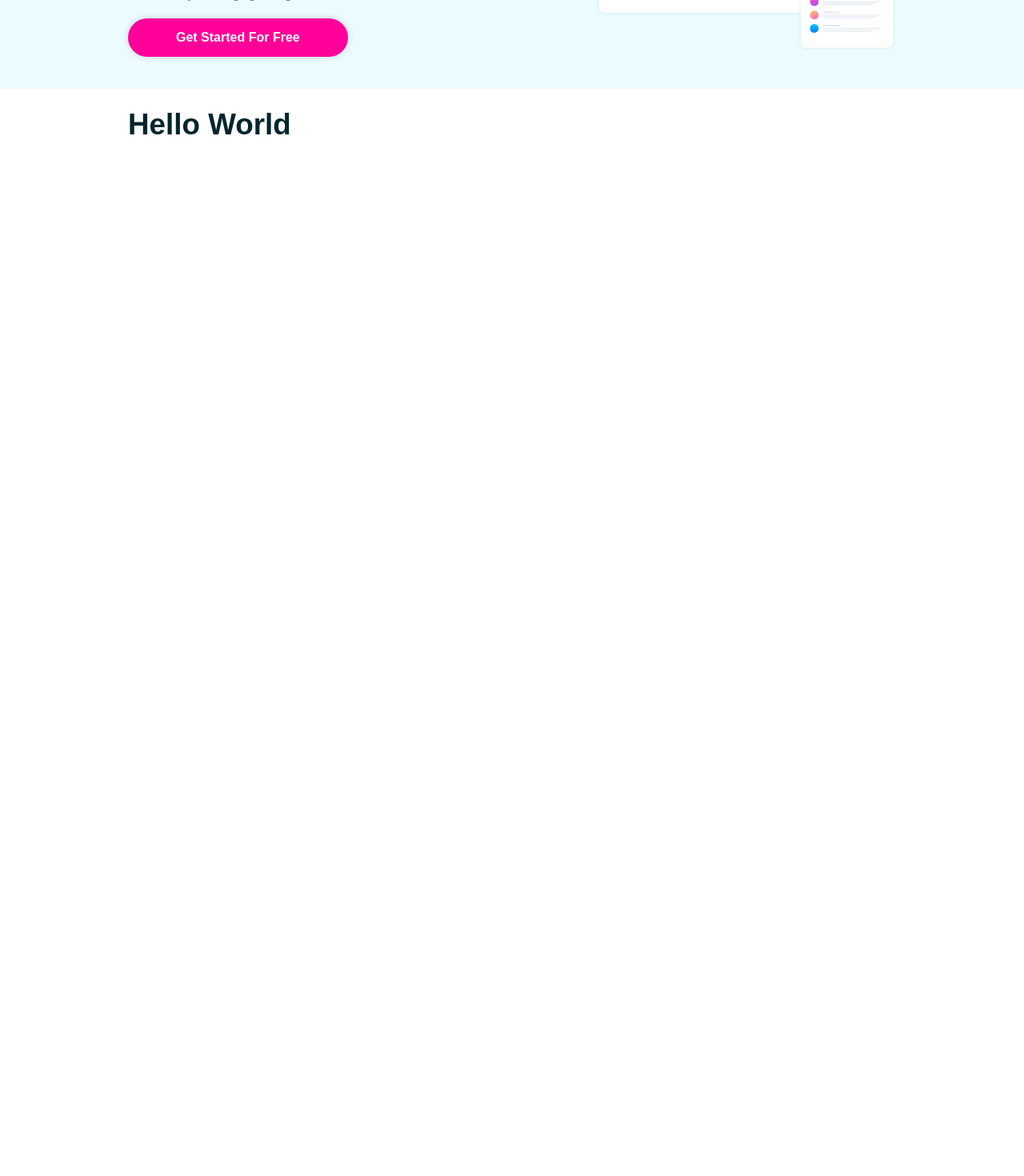
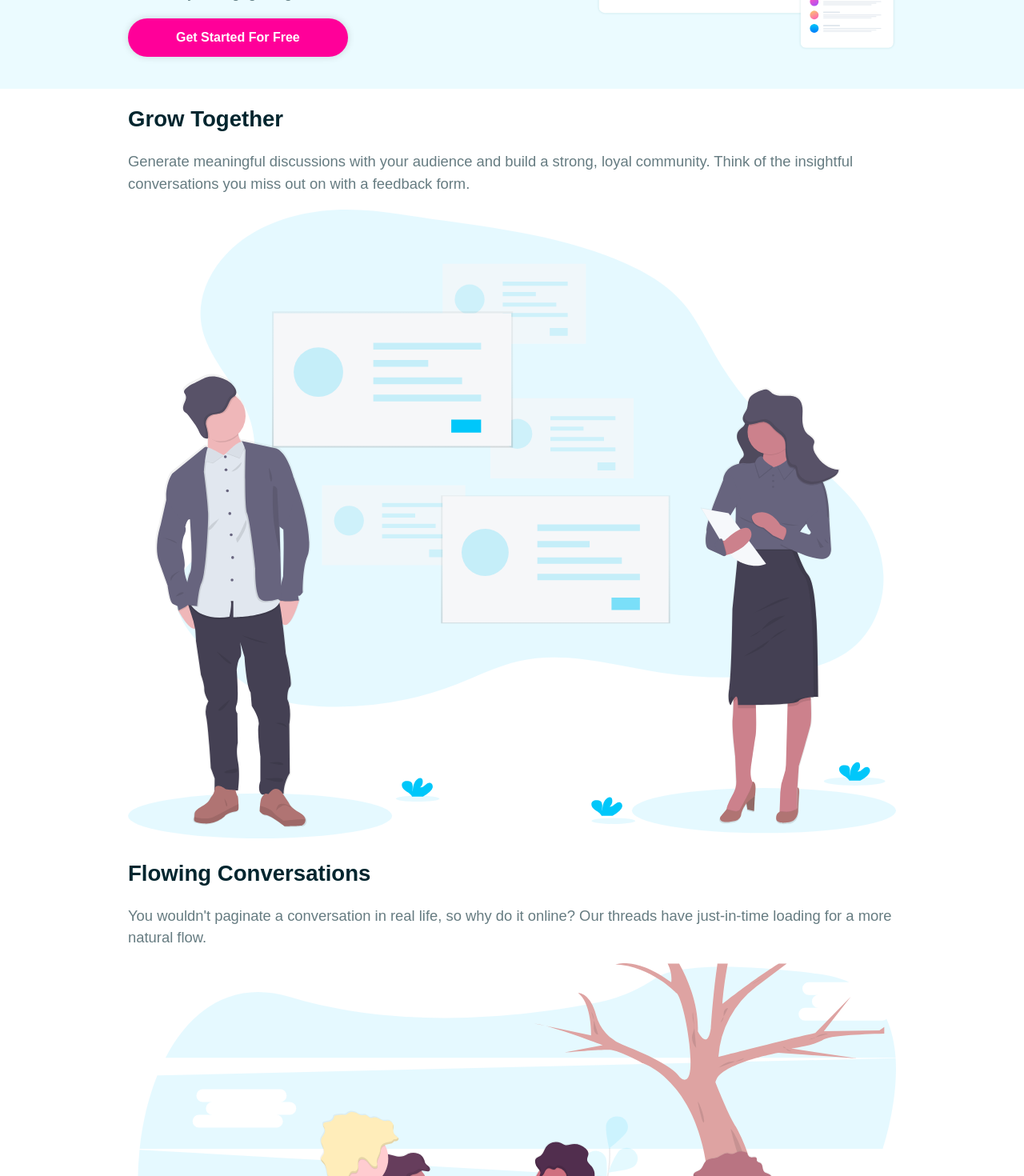
Before and after one commit to JigneshWorld/react-styled-components-example, a React (Create React App) app: page / in a window 1280 px wide. Shown: the part 340-1810 px from the top of the page at 80% size. Before the commit the page ends 800 px from the top, so only its background shows below. Built offline with nearby package versions, Linux system fonts and the light colour scheme.

Commit message:
feat: add contents

```diff
--- a/src/App.js
+++ b/src/App.js
@@ -1,7 +1,10 @@
 import { ThemeProvider } from 'styled-components';
+import Card from './components/Card';
 import Header from './components/Header'
 import { Container } from './components/styles/Container.styled'
 import GlobalStyles from './components/styles/Global';
+import content from './content'
+
 
 const theme = {
   colors: {
@@ -19,7 +22,9 @@ function App() {
         <GlobalStyles> </GlobalStyles>
         <Header></Header>
         <Container>
-          <h1>Hello World</h1>
+          {content.map((item, index) => (
+            <Card item={item} />
+          ))}
         </Container>
       </>
     </ThemeProvider>
--- /dev/null
+++ b/src/components/Card.js
@@ -0,0 +1,13 @@
+export default function Card({ item: { id, title, body, image } }) {
+    return (
+        <div>
+            <div>
+                <h2>{title}</h2>
+                <p>{body}</p>
+            </div>
+            <div>
+                <img src={`./images/${image}`} alt="" />
+            </div>
+        </div>
+    )
+}
--- /dev/null
+++ b/src/content.js
@@ -0,0 +1,22 @@
+const content = [
+    {
+        id: 1,
+        title: 'Grow Together',
+        body: 'Generate meaningful discussions with your audience and build a strong, loyal community. Think of the insightful conversations you miss out on with a feedback form.',
+        image: 'illustration-grow-together.svg',
+    },
+    {
+        id: 2,
+        title: 'Flowing Conversations',
+        body: "You wouldn't paginate a conversation in real life, so why do it online? Our threads have just-in-time loading for a more natural flow.",
+        image: 'illustration-flowing-conversation.svg',
+    },
+    {
+        id: 3,
+        title: 'Your Users',
+        body: "It takes no time at all to integrate Huddle with your app's authentication solution. This means, once signed in to your app, your users can start chatting immediately.",
+        image: 'illustration-your-users.svg',
+    },
+]
+
+export default content
```
